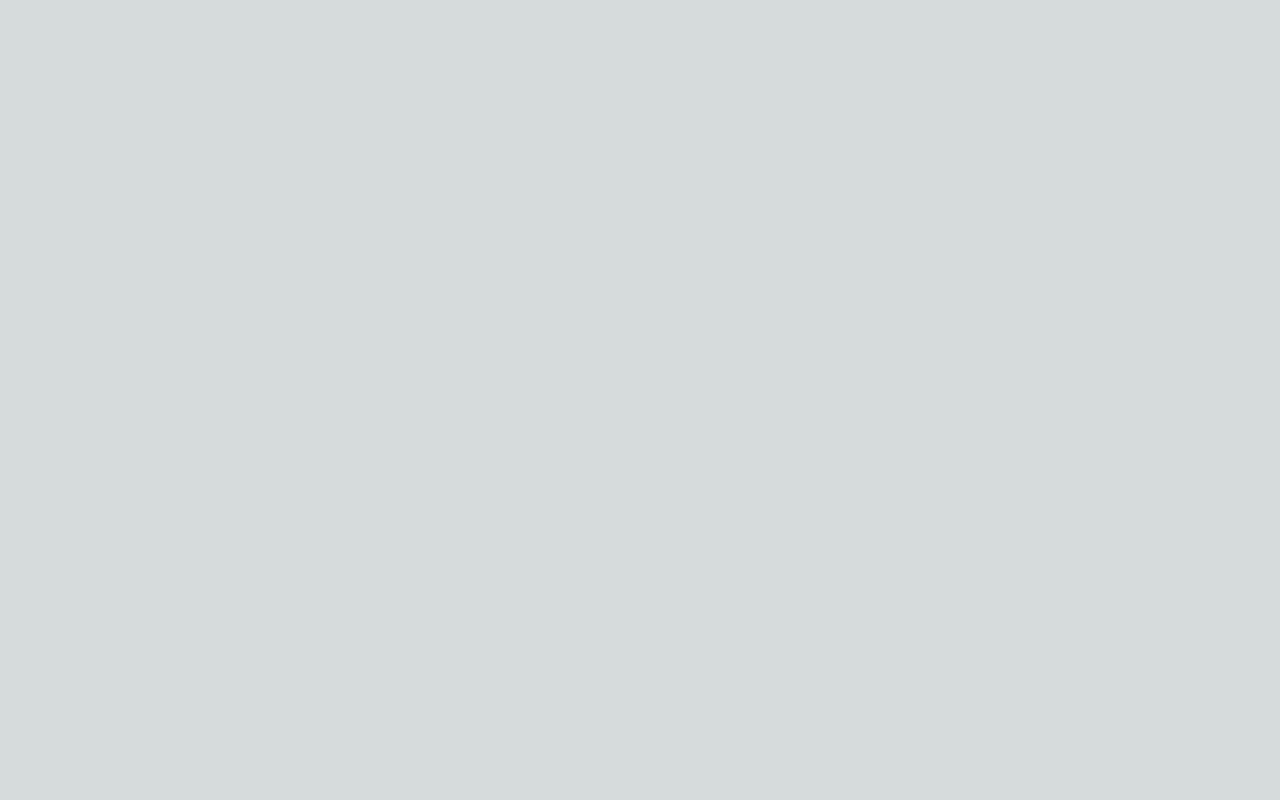
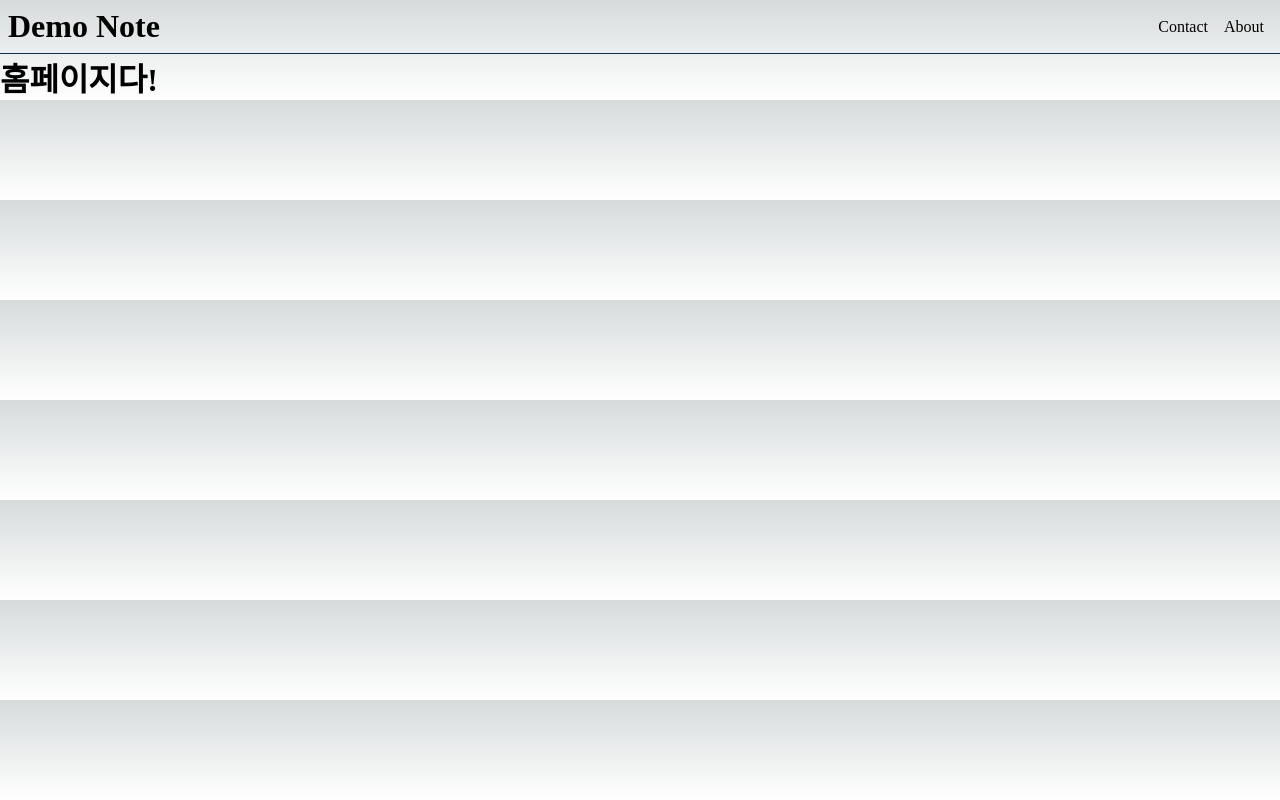
Before and after one commit to seungjae93/note, a Next.js app: page / in a window 1280 px wide. Before the commit this address had no page. Built offline with nearby package versions, Linux system fonts and the light colour scheme.

Commit message:
:sparkles: feat: layout header

```diff
--- /dev/null
+++ b/src/app/layout.module.css
@@ -0,0 +1,11 @@
+.header {
+  display: flex;
+  justify-content: space-between;
+  align-items: center;
+  padding: 8px;
+  border-bottom: 1px solid #132f52;
+}
+
+.nav a {
+  padding: 0 8px;
+}
--- a/src/app/layout.tsx
+++ b/src/app/layout.tsx
@@ -1,18 +1,28 @@
-import './globals.css'
+import "./globals.css";
+import styles from "./layout.module.css";
 
 export const metadata = {
-  title: 'Create Next App',
-  description: 'Generated by create next app',
-}
+  title: "Create Next App",
+  description: "Generated by create next app",
+};
 
 export default function RootLayout({
   children,
 }: {
-  children: React.ReactNode
+  children: React.ReactNode;
 }) {
   return (
     <html lang="en">
-      <body>{children}</body>
+      <body>
+        <header className={styles.header}>
+          <h1>Demo Note</h1>
+          <nav className={styles.nav}>
+            <a href="">Contact</a>
+            <a href="">About</a>
+          </nav>
+        </header>
+        {children}
+      </body>
     </html>
-  )
+  );
 }
--- a/src/app/page.tsx
+++ b/src/app/page.tsx
@@ -1,11 +1,9 @@
 import Image from "next/image";
 import { Inter } from "next/font/google";
 import styles from "./page.module.css";
-import { notFound } from "next/navigation";
 
 const inter = Inter({ subsets: ["latin"] });
 
 export default function Home() {
-  notFound();
   return <h1>홈페이지다!</h1>;
 }
```
